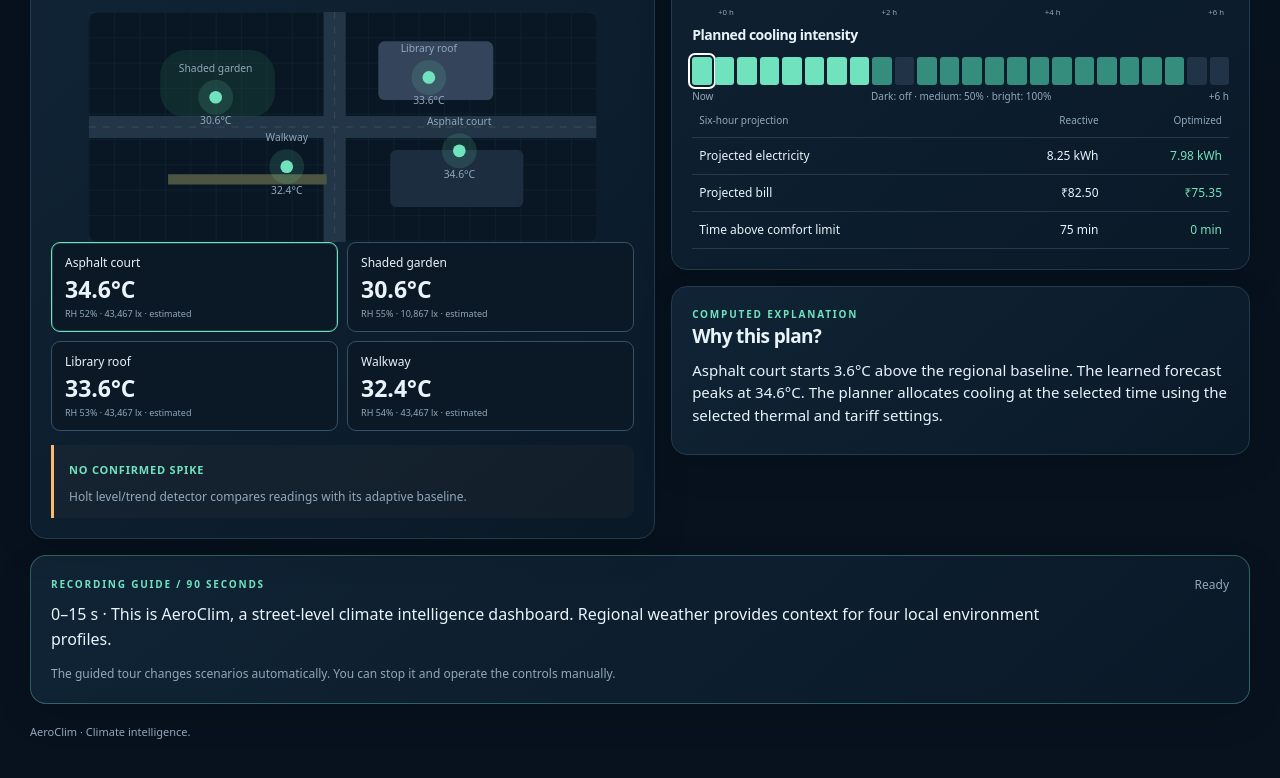
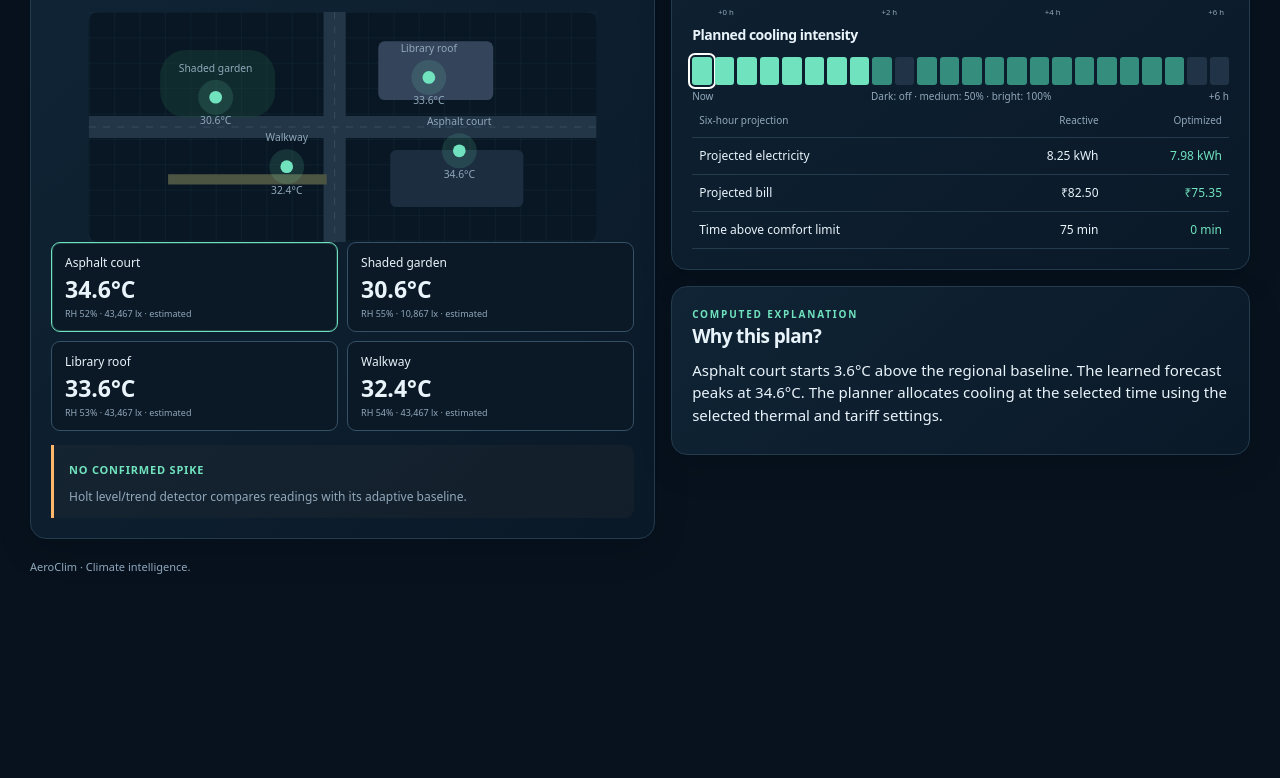
Before and after one commit to abhidnyak24/aeroclim, a plain HTML site: page demo/index.html in a window 1280 px wide. Shown: the part 1572-2350 px from the top of the page. After the commit the page ends 2207 px from the top, so only its background shows below. Drawn offline with Linux system fonts and the light colour scheme.

Commit message:
Update index.html

```diff
--- a/demo/index.html
+++ b/demo/index.html
@@ -205,7 +205,6 @@ footer{margin-top:20px;font-size:11px;color:var(--muted)}
     </div>
   </div>
   <div class="tools">
-    <button id="tour" class="primary">Start 90-second tour</button>
     <button id="full">Fullscreen</button>
     <button id="export">Export run</button>
     <button id="save">Save app copy</button>
@@ -416,17 +415,6 @@ footer{margin-top:20px;font-size:11px;color:var(--muted)}
   </div>
 </div>
 
-<section class="panel narration">
-  <div class="row between">
-    <div class="eyebrow">RECORDING GUIDE / 90 SECONDS</div>
-    <small id="tourTime">Ready</small>
-  </div>
-  <p id="narration"></p>
-  <small>
-    The guided tour changes scenarios automatically.
-    You can stop it and operate the controls manually.
-  </small>
-</section>
 
 
 <footer>AeroClim · Climate intelligence.</footer>
@@ -1235,7 +1223,6 @@ const scriptLines=[
 function stopTour(){
   clearInterval(tourTimer);
   tourTimer=null;
-  $("tour").textContent="Start 90-second tour";
 }
 
 function startTour(){
@@ -1300,7 +1287,6 @@ $("timeline").oninput=()=>{
 };
 $("indoor").oninput=render;
 $("comfort").oninput=render;
-$("tour").onclick=startTour;
 $("export").onclick=exportRun;
 
 $("full").onclick=()=>{
@@ -1343,7 +1329,6 @@ $("lon").value=active.lon;
 $("temp").value=active.t;
 $("rh").value=active.rh;
 $("hour").value=Math.floor(active.hour);
-$("narration").textContent=scriptLines[0];
 rebuild();
 </script>
 
```
